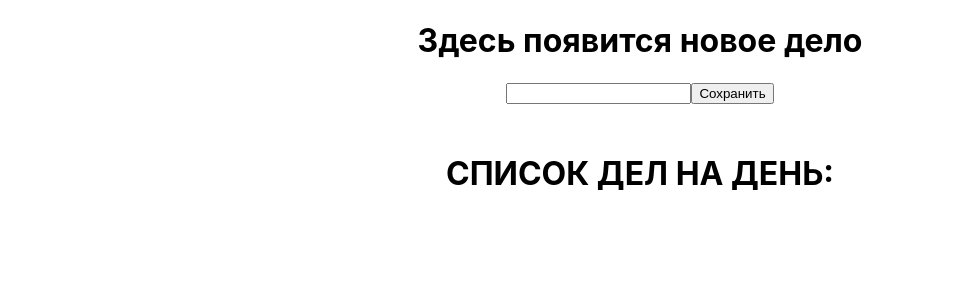
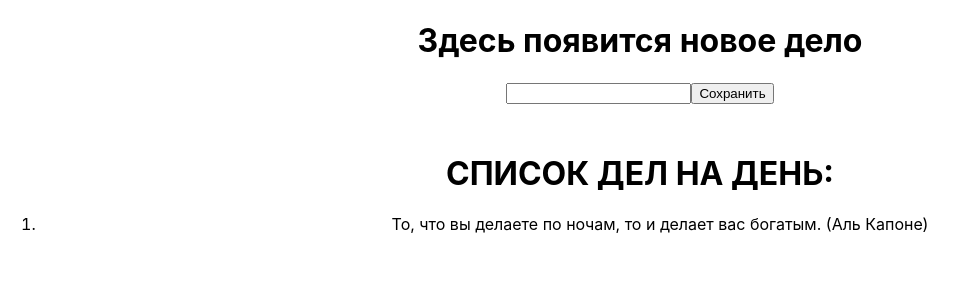
Before and after one commit to mityaycho/hw-front-main, a React (Create React App) app: page / in a window 1280 px wide. Shown: the top 300 px of the page, without its empty margins (0-968 px from the left). Built offline with nearby package versions, Linux system fonts and the light colour scheme.

Commit message:
add saved task

```diff
--- a/src/HW/3/HW3.tsx
+++ b/src/HW/3/HW3.tsx
@@ -1,4 +1,4 @@
-import { useState, ChangeEvent } from 'react';
+import React, { useState, ChangeEvent } from 'react';
 
 export const HW3 = () => {
   // 1️⃣ Раскомментируйте JSX(HW3.tsx) и вы увидите,
@@ -11,7 +11,9 @@ export const HW3 = () => {
 
 
   const [currentText, setCurrentText] = useState<string>("");
-  const [texts, setTexts] = useState<string[]>([]);
+  const [texts, setTexts] = useState<string[]>([
+		'То, что вы делаете по ночам, то и делает вас богатым. (Аль Капоне)',
+	]);
 
   const handleChange = (event: ChangeEvent<HTMLInputElement>) => {
 		setCurrentText(event.currentTarget.value);
```
